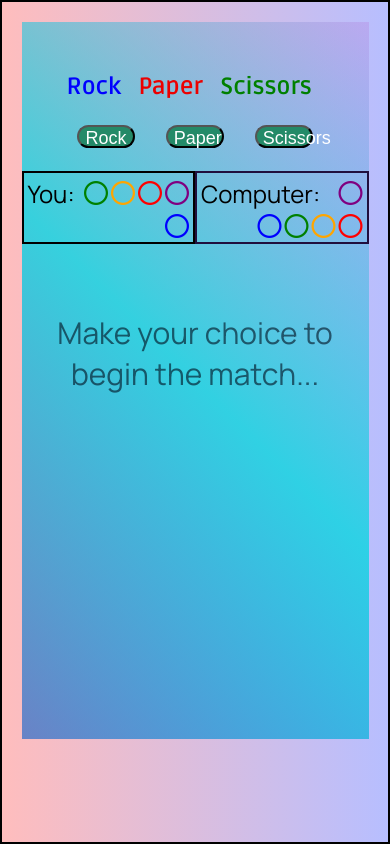
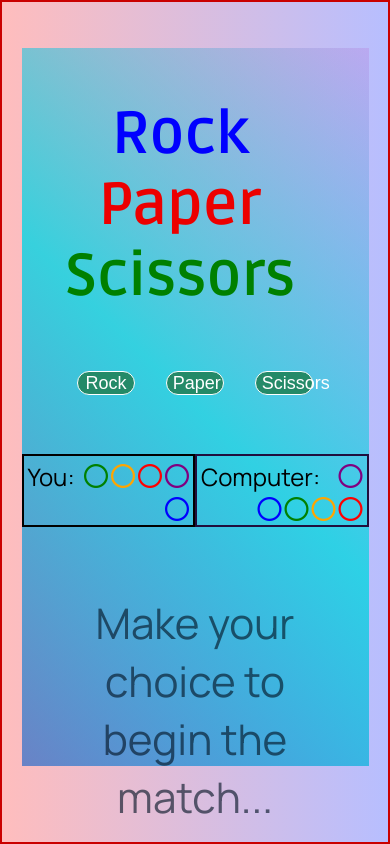
Before and after one commit to andrewjh271/RockPaperScissors, a plain HTML site: page index.html in a window 390 px wide. Drawn offline with Linux system fonts and the light colour scheme.

Commit message:
Updated height parameters to vh for better page responsiveness

```diff
--- a/style.css
+++ b/style.css
@@ -5,19 +5,19 @@ html, body {
   background-image: linear-gradient(to right, rgba(255, 0, 0, 0.26) , rgba(0, 26, 255, 0.281));
   width: calc(100vw - 4px);
   height: calc(100vh - 4px);
-  border: black 2px solid;
+  border: rgb(202, 0, 0) 2px solid;
 }
 #container {
   background-image: linear-gradient(45deg,#0058ca94, #13d4e2d7, #b424ad23);
   height: 85vh;
-  margin: 5vw 5vw 5vw 5vw;
+  margin: 5.5vh 5vw 5.5vh 5vw;
   font-family: 'Manrope', sans-serif;
   box-sizing: border-box;
 }
 h1 {
   text-align: center;
-  font-size: 6vw;
-  margin-bottom: 1vw;
+  font-size: 7vh;
+  margin-bottom: 1.1vh;
   margin-block-start: 0;
   padding-top: 6vh;
   font-family: 'Ruda', sans-serif;
@@ -34,7 +34,7 @@ h1 {
 #button-container {
   display: flex;
   justify-content: space-around;
-  margin: 6vw 40px 6vw 40px;
+  margin: 7vh 40px 7vh 40px;
 }
 button {
   width: 15vw;
@@ -43,6 +43,7 @@ button {
   background-color: #248a68;
   color: white;
   border-radius: 24px;
+  border: 1px solid white;
 }
 button:hover {
   box-shadow: 0 6px 6px rgba(0, 0, 0, 0.199);
@@ -105,20 +106,21 @@ button:active {
 #current-round {
   display: flex;
   justify-content: space-between;
-  margin: 8vh 8vw 4vh 8vw;
-  font-size: 30px;
+  margin: 8vh 8vw 6vh 8vw;
+  font-size: 5vh;
   text-align: center;
+  color: #0211229f;
 }
 #vs {
   margin: auto;
 }
 .round-images {
   width: 15vw;
-  height: 15vw;
+  height: 16vh;
   border: 4px solid #2998a71e;
-  padding: 1vw;
+  padding: 1vh;
 }
 #round-description {
   text-align: center;
-  font-size: 20px;
+  font-size: 2.5vh;
 }
```
Also changed, not shown: 1 other file.
